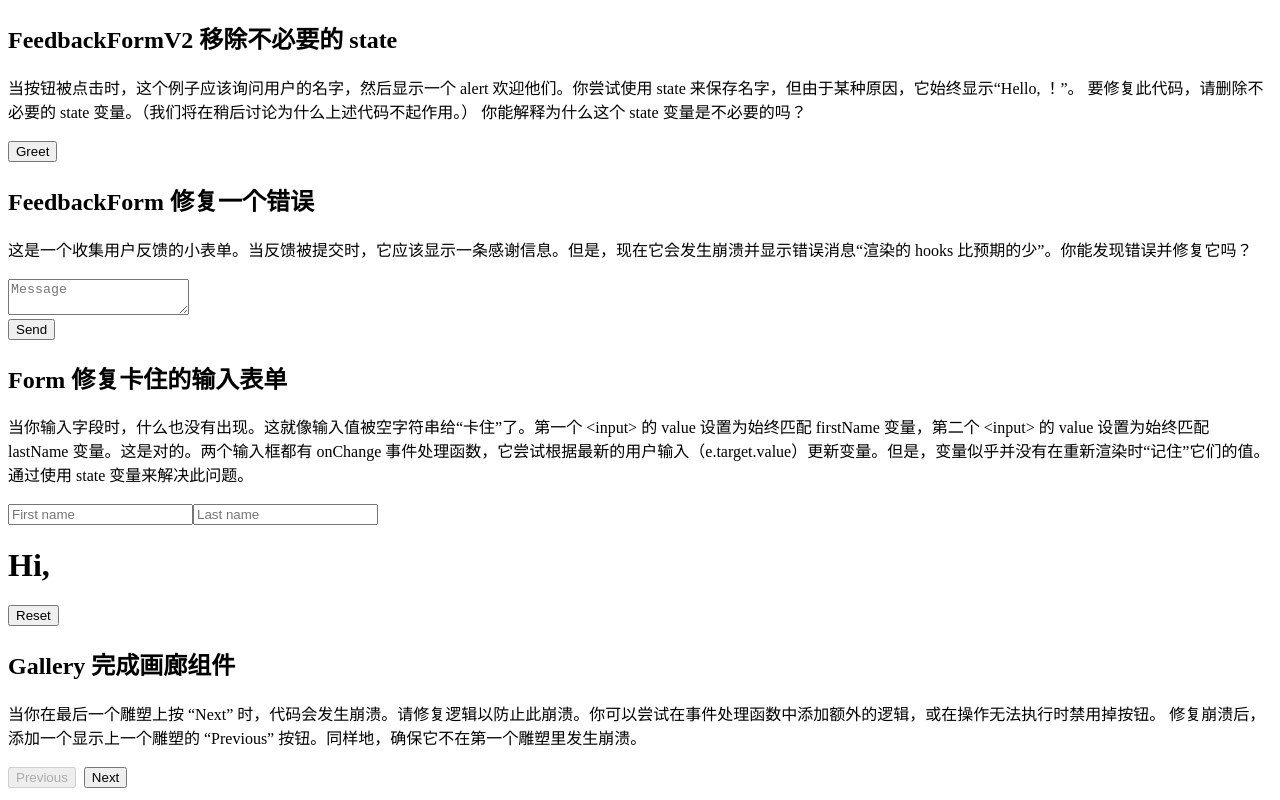
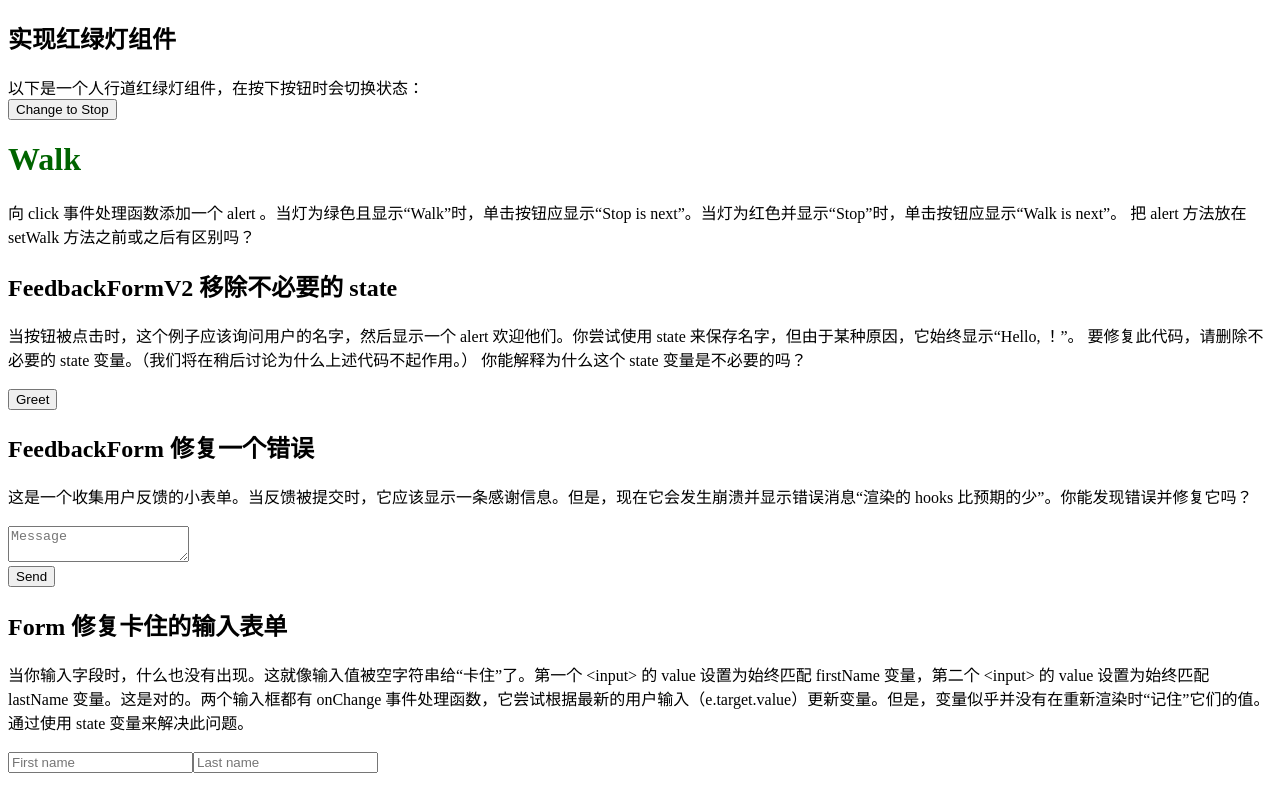
Before and after one commit to eeezgame/react-challenges, a React (Vite) app: page / in a window 1280 px wide. Shown: the top 800 px of the page. Built offline with nearby package versions, Linux system fonts and the light colour scheme.

Commit message:
upload challenge: TrafficLight

```diff
--- a/src/App.tsx
+++ b/src/App.tsx
@@ -4,11 +4,20 @@ import Gallery from './challenges/Gallery/Gallery'
 import Form from './challenges/Form/Form'
 import FeedbackForm from './challenges/FeedbackForm/FeedbackForm'
 import FeedbackFormV2 from './challenges/FeedbackFormV2/FeedbackFormV2'
+import TrafficLight from './challenges/TrafficLight/TrafficLight'
 
 function App() {
 
   return (
     <>
+
+      <h2>实现红绿灯组件</h2>
+      <div>以下是一个人行道红绿灯组件，在按下按钮时会切换状态：</div>
+      <TrafficLight></TrafficLight>
+      <div>
+        向 click 事件处理函数添加一个 alert 。当灯为绿色且显示“Walk”时，单击按钮应显示“Stop is next”。当灯为红色并显示“Stop”时，单击按钮应显示“Walk is next”。
+        把 alert 方法放在 setWalk 方法之前或之后有区别吗？
+      </div>
 
       <h2>FeedbackFormV2 移除不必要的 state </h2>
       <div>
--- /dev/null
+++ b/src/challenges/TrafficLight/TrafficLight.tsx
@@ -0,0 +1,22 @@
+import { useState } from 'react';
+
+export default function TrafficLight() {
+  const [walk, setWalk] = useState(true);
+
+  function handleClick() {
+    setWalk(!walk);
+  }
+
+  return (
+    <>
+      <button onClick={handleClick}>
+        Change to {walk ? 'Stop' : 'Walk'}
+      </button>
+      <h1 style={{
+        color: walk ? 'darkgreen' : 'darkred'
+      }}>
+        {walk ? 'Walk' : 'Stop'}
+      </h1>
+    </>
+  );
+}
```
